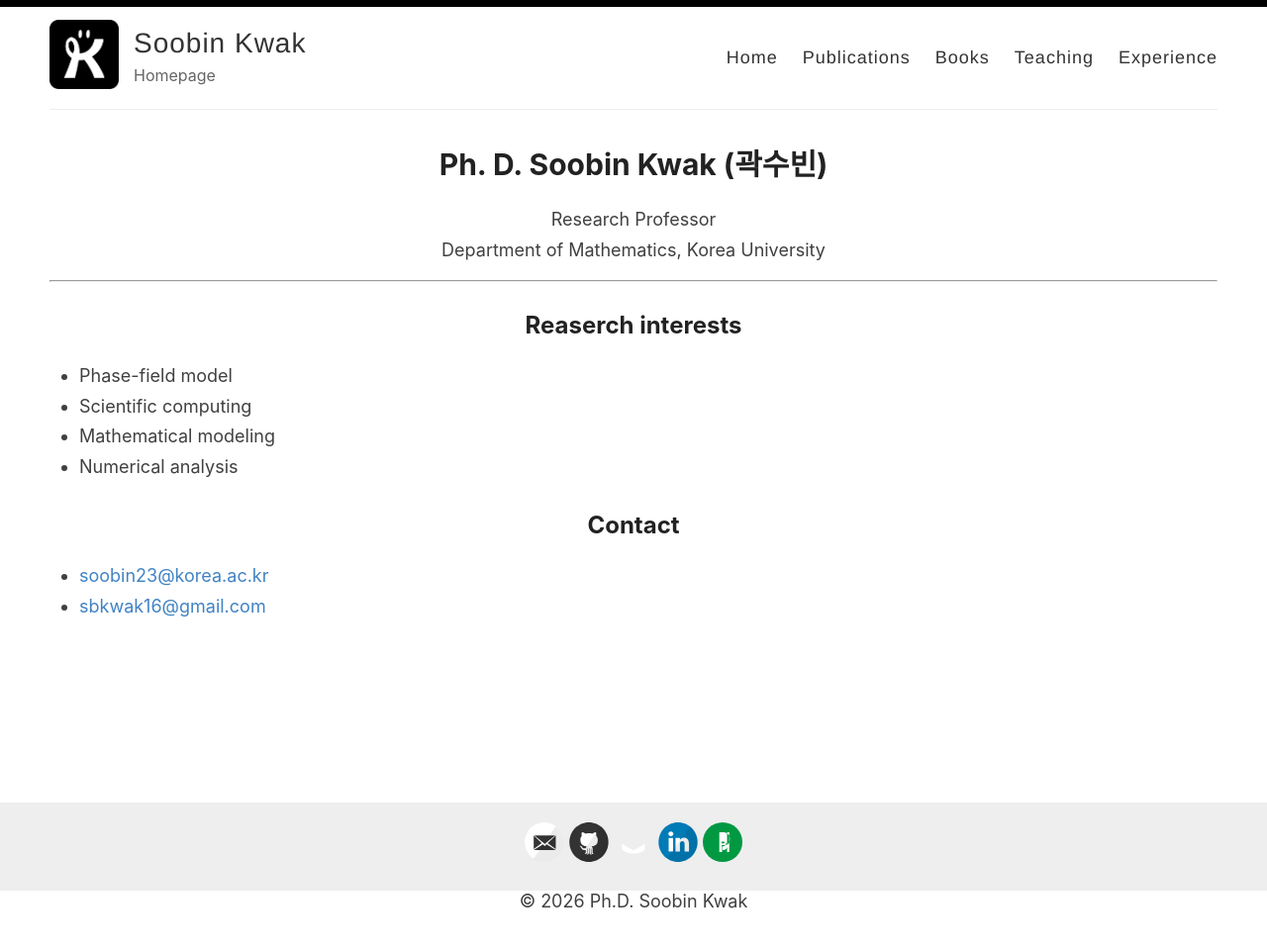
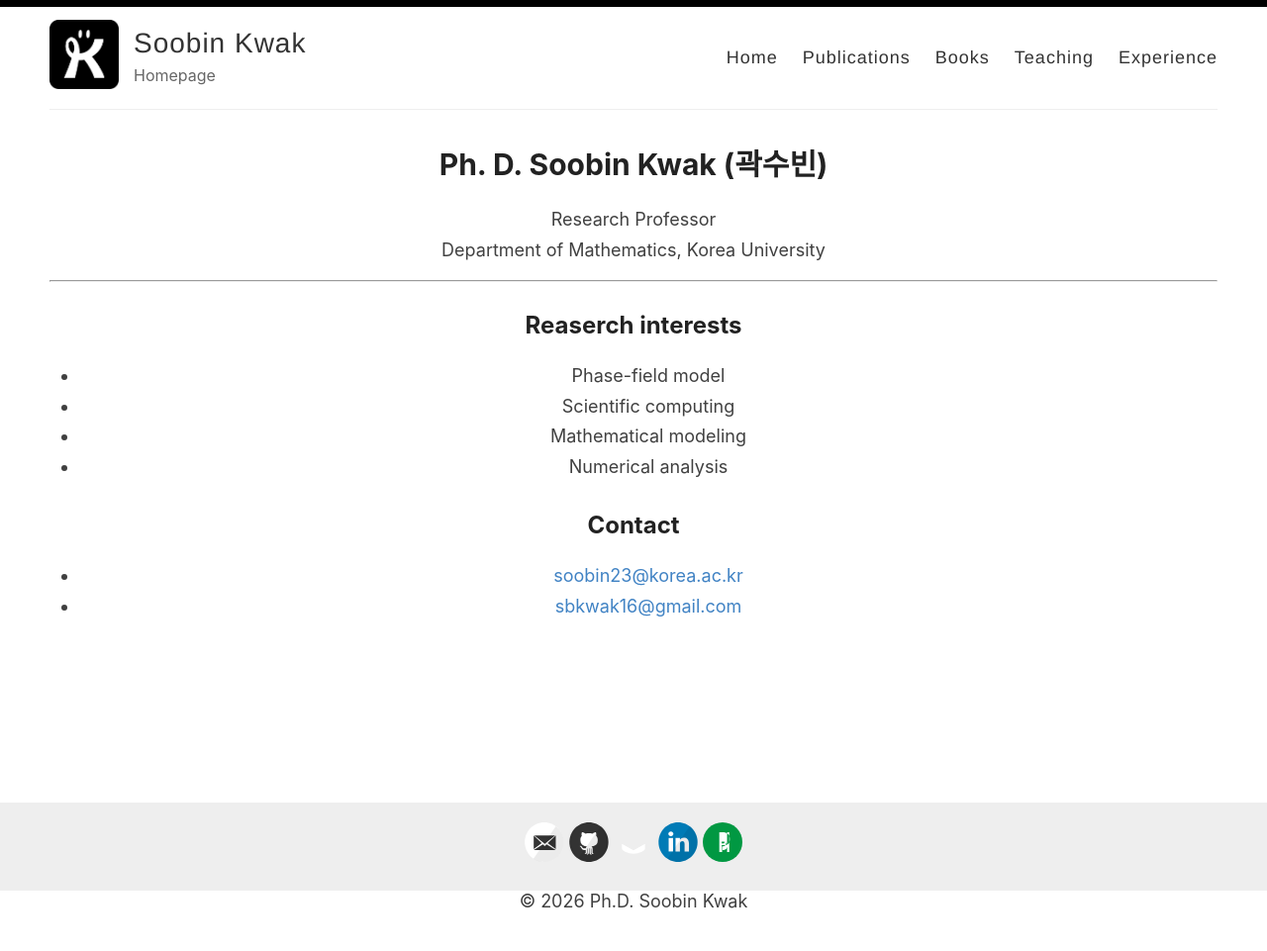
Before and after one commit to skwak/skwak.github.io, a Jekyll site: the page built from index.html, in a window 1280 px wide. Shown: the whole page at 99% size. Built offline with Jekyll 4.4.1, drawn with Linux system fonts in a browser that asks for light colours; the list of posts is cut into pages by our own code.

Commit message:
Update index.html

```diff
--- a/index.html
+++ b/index.html
@@ -15,23 +15,19 @@ hide_title: true
 
   <section >
     <h2>Reaserch interests</h2>
-    <p style="text-align: center;">
-    <ul>
+    <ul style="text-align: center;">
       <li>Phase-field model</li>
       <li>Scientific computing</li>
       <li>Mathematical modeling</li>
       <li>Numerical analysis</li>
     </ul>
-    </p>
   </section>
 
   <section>
     <h2>Contact</h2>
-    <p style="text-align: center;">
-    <ul>
+    <ul style="text-align: center;">
       <li><a href="mailto:soobin23@korea.ac.kr">soobin23@korea.ac.kr</a></li>
       <li><a href="mailto:sbkwak16@gmail.com">sbkwak16@gmail.com</a></li>
     </ul>
-    </p>
   </section>
 </div>
```
